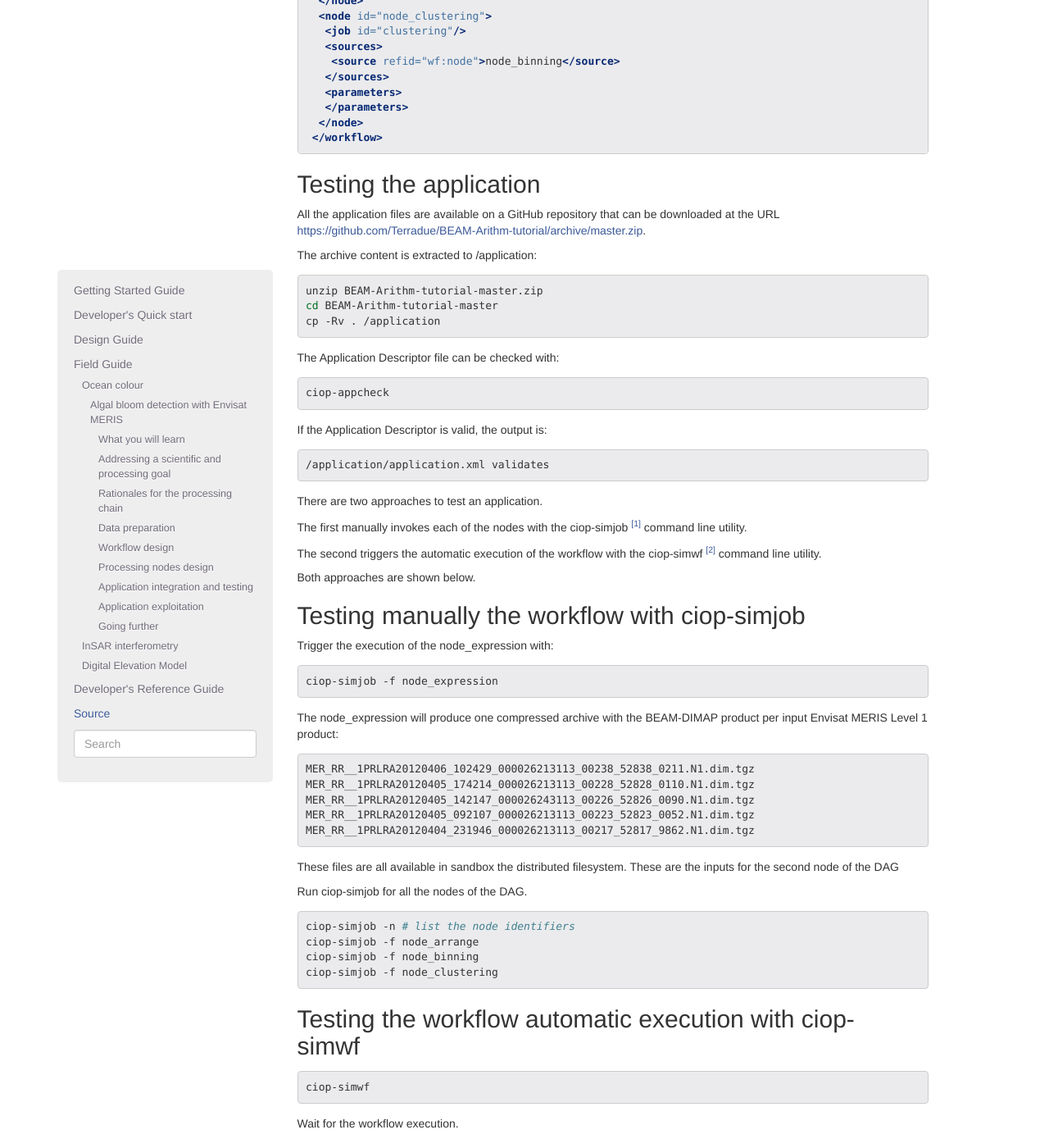
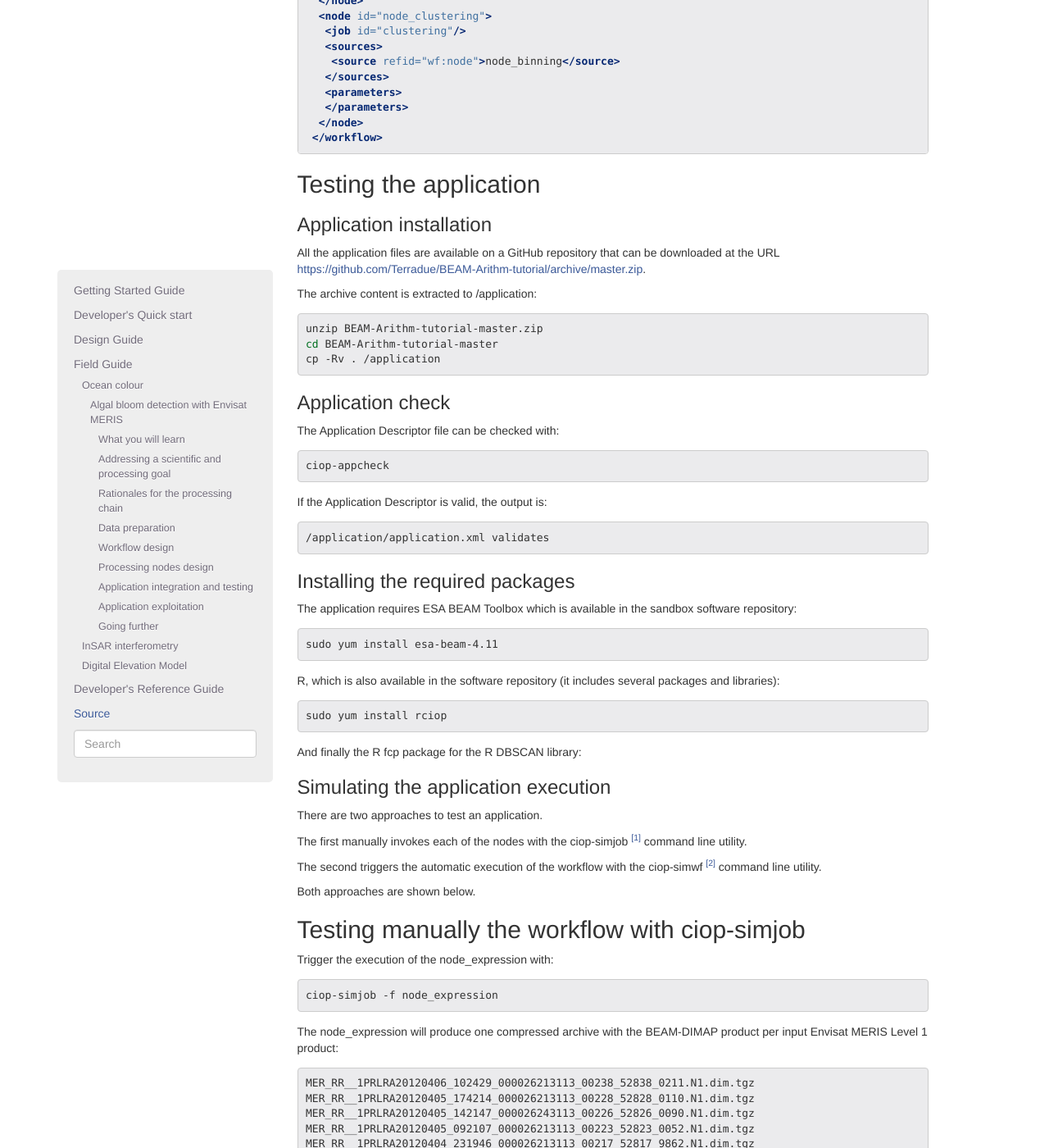
Before and after one commit to Terradue/doc-developer-sandbox, a Sphinx documentation site: the page built from source/field/ocean_color/lib_beam/testing.rst, in a window 1280 px wide and 1400 px high, scrolled down 2777 px. Shown: the whole window at 82% size. Built offline with Sphinx 7.4.7, drawn with Linux system fonts in a browser that asks for light colours; pages that are not in the unit, such as notebooks, are missing from menus.

Commit message:
Update testing.rst

```diff
--- a/source/field/ocean_color/lib_beam/testing.rst
+++ b/source/field/ocean_color/lib_beam/testing.rst
@@ -94,6 +94,9 @@ The complete workflow is:
 Testing the application
 -----------------------
 
+Application installation
+^^^^^^^^^^^^^^^^^^^^^^^^
+
 All the application files are available on a GitHub repository that can be downloaded at the URL `<https://github.com/Terradue/BEAM-Arithm-tutorial/archive/master.zip>`_.
 
 The archive content is extracted to /application:
@@ -103,6 +106,9 @@ The archive content is extracted to /application:
   unzip BEAM-Arithm-tutorial-master.zip
   cd BEAM-Arithm-tutorial-master
   cp -Rv . /application
+
+Application check
+^^^^^^^^^^^^^^^^^
 
 The Application Descriptor file can be checked with:
 
@@ -115,6 +121,27 @@ If the Application Descriptor is valid, the output is:
 .. code-block:: bash
 
   /application/application.xml validates
+
+Installing the required packages
+^^^^^^^^^^^^^^^^^^^^^^^^^^^^^^^^
+
+The application requires ESA BEAM Toolbox which is available in the sandbox software repository:
+
+.. code-block:: bash
+
+  sudo yum install esa-beam-4.11
+
+R, which is also available in the software repository (it includes several packages and libraries):
+
+.. code-block:: bash
+
+  sudo yum install rciop
+
+And finally the R fcp package for the R DBSCAN library:
+
+
+Simulating the application execution
+^^^^^^^^^^^^^^^^^^^^^^^^^^^^^^^^^^^^
 
 There are two approaches to test an application.
 
```
